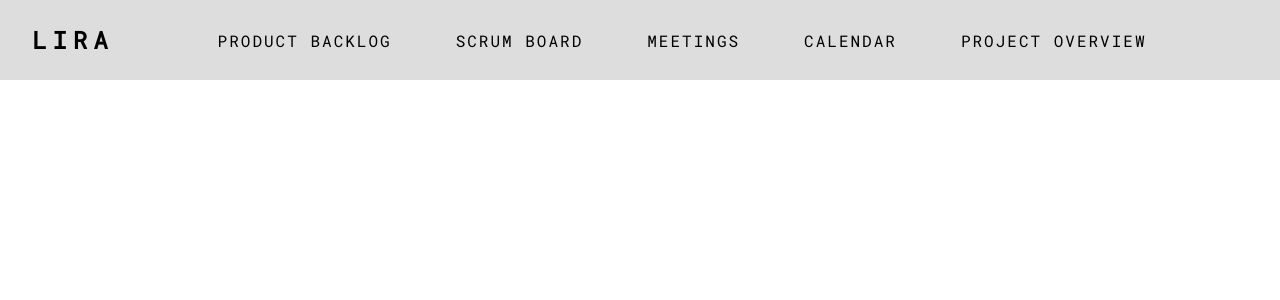
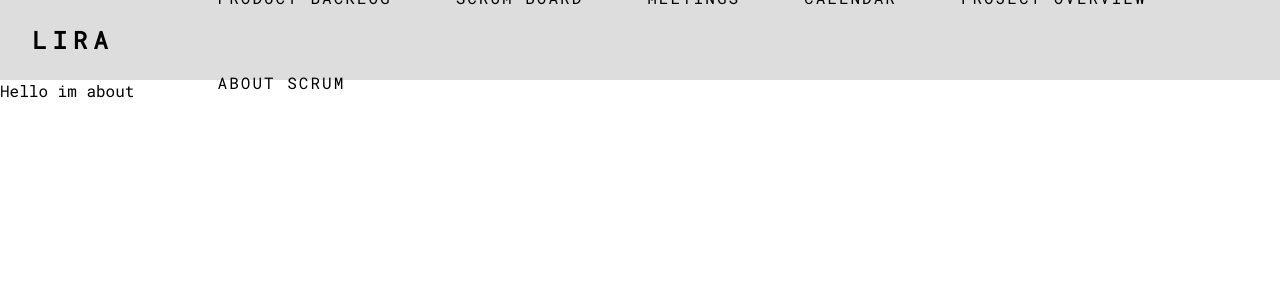
Before and after one commit to nefarious-onion/Scrum-Team-Management-App, a React (Create React App) app in the folder frontend/: page /about in a window 1280 px wide. Shown: the top 300 px of the page. Built offline with nearby package versions, Linux system fonts and the light colour scheme.

Commit message:
about skele

```diff
--- /dev/null
+++ b/frontend/src/components/AboutScrum/AboutScrum.js
@@ -0,0 +1,11 @@
+import React from 'react';
+
+const AboutScrum = () => {
+    return (
+        <div>
+            Hello im about
+        </div>
+    );
+}
+
+export default AboutScrum;
--- a/frontend/src/components/App.js
+++ b/frontend/src/components/App.js
@@ -1,9 +1,11 @@
 import React from 'react';
+import NavBar from './NavBar/NavBar'
+import AboutScrum from './AboutScrum/AboutScrum'
 import BacklogView from './BacklogView/BacklogView';
 import ScrumboardView from './ScrumboardView/ScrumboardView'
 import Landing from './Landing/Landing'
 import { BrowserRouter as Router, Route, Switch } from 'react-router-dom'
-import NavBar from './NavBar/NavBar'
+
 
 const App = () => {
 
@@ -19,6 +21,7 @@ const App = () => {
                     <Route path='/meetings' />
                     <Route path='/calendar' />
                     <Route path='/overview' />
+                    <Route path='/about' component={AboutScrum} />
                 </Switch>
             </div>
         </Router>
--- a/frontend/src/components/NavBar/NavBar.js
+++ b/frontend/src/components/NavBar/NavBar.js
@@ -21,6 +21,9 @@ const NavBar = () => {
                 <li className='nav-item'>
                     <Link className="nav-link" to='/overview'>Project Overview</Link>
                 </li>
+                <li className='nav-item'>
+                    <Link className="nav-link" to='/about'>About Scrum</Link>
+                </li>
             </ul>
         </nav>
     );
```
